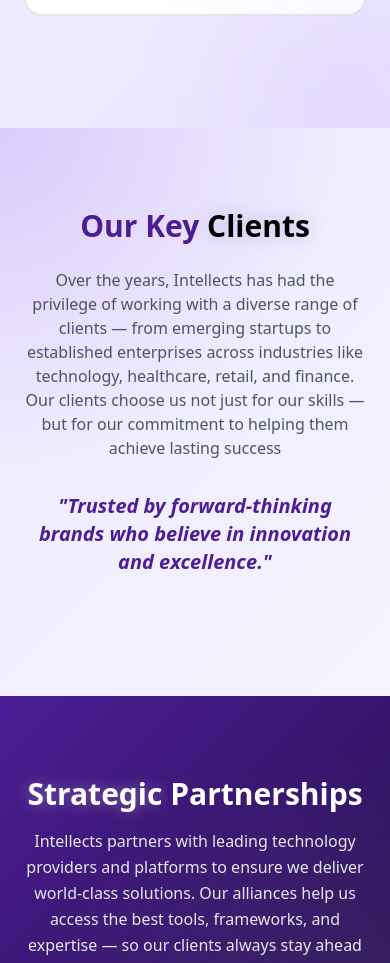
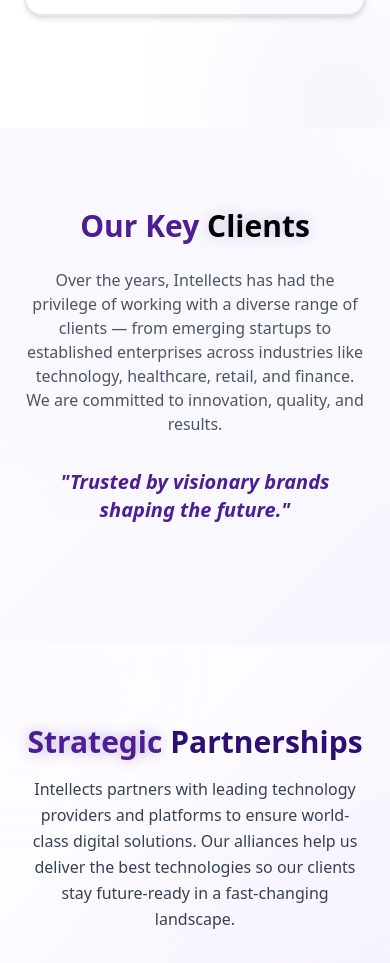
Before and after one commit to primesourcellp/Intellects, a React (Vite) app: page /methodology in a window 390 px wide. Shown: the part 3755-4718 px from the top of the page. Built offline with nearby package versions, Linux system fonts and the light colour scheme.

Commit message:
Refactor methodology section styles and content
Updated styling and background properties for sections. Modified text content for clarity and impact.

```diff
--- a/src/Components/Company/methodology.jsx
+++ b/src/Components/Company/methodology.jsx
@@ -487,14 +487,14 @@
   }
 `}</style>
 
-
-{/* 🌟 WHY IT WORKS — SAME COLOR BACKGROUND EXTENDED */}
+{/* 🌟 WHY IT WORKS — BACKGROUND REMOVED */}
 <motion.section
   initial={{ opacity: 0, y: 60 }}
   whileInView={{ opacity: 1, y: 0 }}
   transition={{ duration: 0.8 }}
   viewport={{ once: false, amount: 0.2 }}
   className="why-section-bg py-28 px-6 md:px-16 lg:px-32 text-center relative"
+  style={{ background: "transparent" }} // ✅ BG removed
 >
   <motion.h2
     initial={{ opacity: 0, y: 40 }}
@@ -509,7 +509,7 @@
       animate={{
         textShadow: [
           '0 0 10px rgba(76,29,149,0)',
-          '0 0 12px rgba(76,29,149,0.4)',
+          '0 0 12px rgba(76,29,149,0.35)',
           '0 0 10px rgba(76,29,149,0)'
         ]
       }}
@@ -535,40 +535,42 @@
           transition: { delay: i * 0.12, duration: 0.55 }
         }}
         viewport={{ once: true, amount: 0.2 }}
-        className="why-card p-7 flex items-center gap-4 text-left cursor-pointer"
+        className="why-card p-7 flex items-center gap-4 text-left cursor-pointer
+          rounded-xl bg-white shadow-md hover:shadow-lg transition-all"
       >
         <span className="text-3xl icon-float">{item.icon}</span>
-        <span className="text-lg font-semibold text-gray-800">{item.title}</span>
+        <span className="text-lg font-semibold text-gray-800">
+          {item.title}
+        </span>
       </motion.div>
     ))}
   </div>
 </motion.section>
-
-
 {/* ======================================================
-    OUR KEY CLIENTS
+    OUR KEY CLIENTS (ULTRA LIGHT BACKGROUND)
 ====================================================== */}
 <motion.section
   initial={{ opacity: 0, y: 60 }}
   whileInView={{ opacity: 1, y: 0 }}
   transition={{ duration: 0.8 }}
   viewport={{ once: false, amount: 0.2 }}
-  className="py-20 sm:py-24 px-6 md:px-16 lg:px-28 text-center relative"
+  className="py-20 sm:py-24 px-6 md:px-16 lg:px-28 text-center relative overflow-hidden"
   style={{
-    background: "linear-gradient(135deg, #EDE9FE, #F5F3FF)"
+    background: "linear-gradient(135deg, #FFFFFF, #F7F5FF)"
   }}
 >
-  {/* Light glow overlay */}
+  {/* Soft Glow Overlay */}
   <motion.div
-    className="absolute inset-0 opacity-50"
+    className="absolute inset-0 opacity-35"
     style={{
       background:
-        "radial-gradient(circle at top left, rgba(124,58,237,0.3), transparent 50%)"
+        "radial-gradient(circle at top left, rgba(124,58,237,0.10), transparent 65%)"
     }}
-    animate={{ opacity: [0.4, 0.8, 0.4] }}
-    transition={{ duration: 4, repeat: Infinity }}
+    animate={{ opacity: [0.2, 0.4, 0.2] }}
+    transition={{ duration: 5, repeat: Infinity }}
   />
 
+  {/* Heading */}
   <motion.h2
     initial={{ opacity: 0, y: 30 }}
     whileInView={{ opacity: 1, y: 0 }}
@@ -581,9 +583,9 @@
       style={{ color: "#000000" }}
       animate={{
         textShadow: [
-          `0 0 20px #4C1D9500`,
-          `0 0 20px #4C1D9550`,
-          `0 0 20px #4C1D9500`
+          `0 0 14px rgba(76,29,149,0)`,
+          `0 0 14px rgba(76,29,149,0.35)`,
+          `0 0 14px rgba(76,29,149,0)`
         ]
       }}
       transition={{ duration: 3, repeat: Infinity }}
@@ -592,6 +594,7 @@
     </motion.span>
   </motion.h2>
 
+  {/* Subtext */}
   <motion.p
     initial={{ opacity: 0, y: 20 }}
     whileInView={{ opacity: 1, y: 0 }}
@@ -599,55 +602,65 @@
     className="max-w-4xl mx-auto text-base sm:text-lg mb-8 relative z-10"
     style={{ color: "#4B5563" }}
   >
-    Over the years, Intellects has had the privilege of working with a diverse range of clients —
-from emerging startups to established enterprises across industries like technology,
-healthcare, retail, and finance. Our clients choose us not just for our skills — but for our
-commitment to helping them achieve lasting success
+    Over the years, Intellects has had the privilege of working with a diverse
+    range of clients — from emerging startups to established enterprises across
+    industries like technology, healthcare, retail, and finance. We are committed
+    to innovation, quality, and results.
   </motion.p>
+
+  {/* Highlight Quote */}
   <motion.blockquote
-    initial={{ opacity: 0, scale: 0.9 }}
+    initial={{ opacity: 0, scale: 0.95 }}
     whileInView={{ opacity: 1, scale: 1 }}
     transition={{ duration: 0.7, delay: 0.3, type: "spring" }}
     className="italic text-xl font-semibold mb-10 relative z-10"
     style={{ color: "#4C1D95" }}
   >
-    "Trusted by forward-thinking brands who believe in innovation and excellence."
+    "Trusted by visionary brands shaping the future."
   </motion.blockquote>
+
 </motion.section>
 
+
 {/* ======================================================
-    PARTNERSHIP SECTION + TESTIMONIAL BUTTON
+    PARTNERSHIP SECTION + TESTIMONIAL BUTTON (ULTRA LIGHT BG)
 ====================================================== */}
 <motion.section
   initial={{ opacity: 0, y: 60 }}
   whileInView={{ opacity: 1, y: 0 }}
   transition={{ duration: 0.8 }}
   viewport={{ once: false, amount: 0.2 }}
-  className="py-20 sm:py-24 px-6 md:px-16 lg:px-28 text-center relative"
+  className="py-20 sm:py-24 px-6 md:px-16 lg:px-28 text-center relative overflow-hidden"
   style={{
-    background: "linear-gradient(135deg, #4C1D95, #1F0C40)",
-    color: "white"
+    background: "linear-gradient(135deg, #FFFFFF, #F7F3FF)",
+    color: "#2D0F73"
   }}
 >
-  {/* purple glow waves */}
+
+  {/* Soft Glow Overlay */}
   <motion.div
     className="absolute inset-0"
     style={{
       background:
-        "radial-gradient(circle at bottom right, rgba(255,255,255,0.15), transparent 70%)"
+        "radial-gradient(circle at bottom right, rgba(124,58,237,0.12), transparent 70%)"
     }}
-    animate={{ opacity: [0.4, 0.8, 0.4] }}
-    transition={{ duration: 5, repeat: Infinity }}
+    animate={{ opacity: [0.18, 0.28, 0.18] }}
+    transition={{ duration: 6, repeat: Infinity }}
   />
 
+  {/* Decorative Blur Elements */}
+  <div className="absolute -top-12 -left-12 w-36 h-36 bg-purple-200 opacity-20 blur-3xl rounded-full"></div>
+  <div className="absolute -bottom-24 right-0 w-48 h-48 bg-purple-100 opacity-25 blur-3xl rounded-full"></div>
+
+  {/* Title */}
   <h2 className="text-3xl md:text-5xl font-bold mb-4 relative z-10">
     <motion.span
-      style={{ color: "#FFFFFF" }}
+      style={{ color: "#4C1D95" }}
       animate={{
         textShadow: [
-          `0 0 15px #FFFFFF00`,
-          `0 0 15px #FFFFFF77`,
-          `0 0 15px #FFFFFF00`
+          `0 0 14px rgba(76,29,149,0)`,
+          `0 0 14px rgba(76,29,149,0.45)`,
+          `0 0 14px rgba(76,29,149,0)`
         ]
       }}
       transition={{ duration: 3, repeat: Infinity }}
@@ -657,17 +670,19 @@
     Partnerships
   </h2>
 
-  <p className="max-w-4xl mx-auto text-base sm:text-lg leading-relaxed mb-10 relative z-10 text-gray-200">
-    Intellects partners with leading technology providers and platforms to ensure we deliver
-world-class solutions. Our alliances help us access the best tools, frameworks, and
-expertise — so our clients always stay ahead in an ever-evolving digital ecosystem
+  {/* Subtext */}
+  <p className="max-w-4xl mx-auto text-base sm:text-lg leading-relaxed mb-10 relative z-10 text-gray-700">
+    Intellects partners with leading technology providers and platforms to ensure
+    world-class digital solutions. Our alliances help us deliver the best
+    technologies so our clients stay future-ready in a fast-changing landscape.
   </p>
 
+  {/* Button */}
   <motion.div
     initial={{ opacity: 0, y: 20 }}
     whileInView={{ opacity: 1, y: 0 }}
-    whileHover={{ scale: 1.08 }}
-    className="inline-flex items-center justify-center px-10 py-4 rounded-full font-semibold shadow-2xl cursor-pointer relative overflow-hidden group z-10"
+    whileHover={{ scale: 1.1 }}
+    className="inline-flex items-center justify-center px-10 py-4 rounded-full font-semibold shadow-xl cursor-pointer relative overflow-hidden group z-10"
     style={{
       background: "linear-gradient(135deg, #7C3AED, #C084FC)"
     }}
@@ -676,11 +691,12 @@
       className="absolute inset-0"
       style={{
         background:
-          "linear-gradient(90deg, transparent, rgba(255,255,255,0.4), transparent)"
+          "linear-gradient(90deg, transparent, rgba(255,255,255,0.6), transparent)"
       }}
-      animate={{ x: ['-100%', '200%'] }}
+      animate={{ x: ['-120%', '200%'] }}
       transition={{ duration: 2, repeat: Infinity }}
     />
+
     <Link
       to="/testimonials"
       className="flex items-center gap-3 text-lg relative z-10 text-white"
@@ -688,15 +704,17 @@
       Clients & Partners
       <motion.span
         className="text-2xl"
-    animate={{ x: [0, 5, 0] }}
-    transition={{ duration: 1.5, repeat: Infinity }}
+        animate={{ x: [0, 6, 0] }}
+        transition={{ duration: 1.4, repeat: Infinity }}
       >
         →
       </motion.span>
     </Link>
+  </motion.div>
 
-  </motion.div>
 </motion.section>
+
+
 
 
       {/* ======================================================
```
Lines whose indentation alone changed are shown as unchanged.
